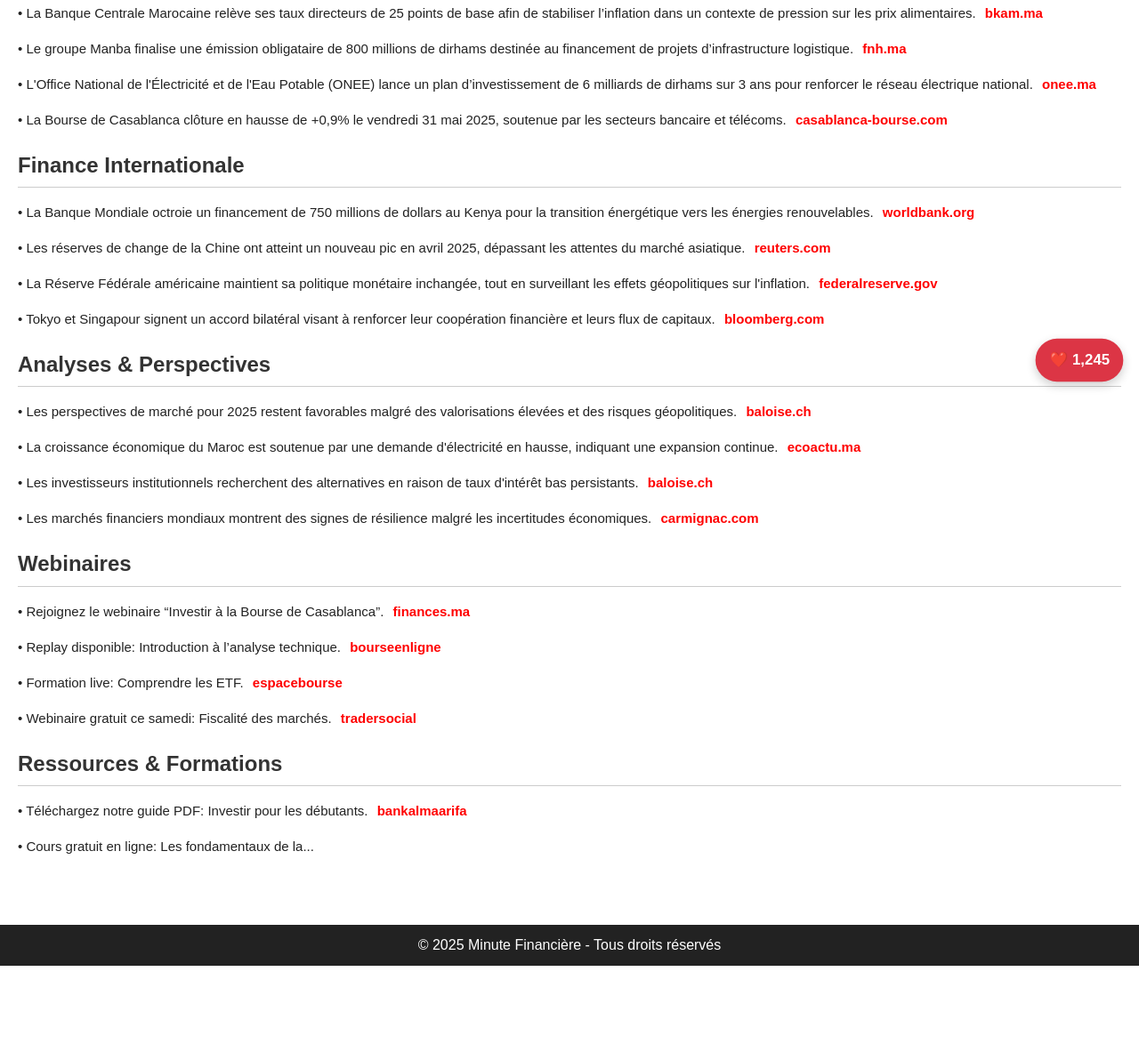
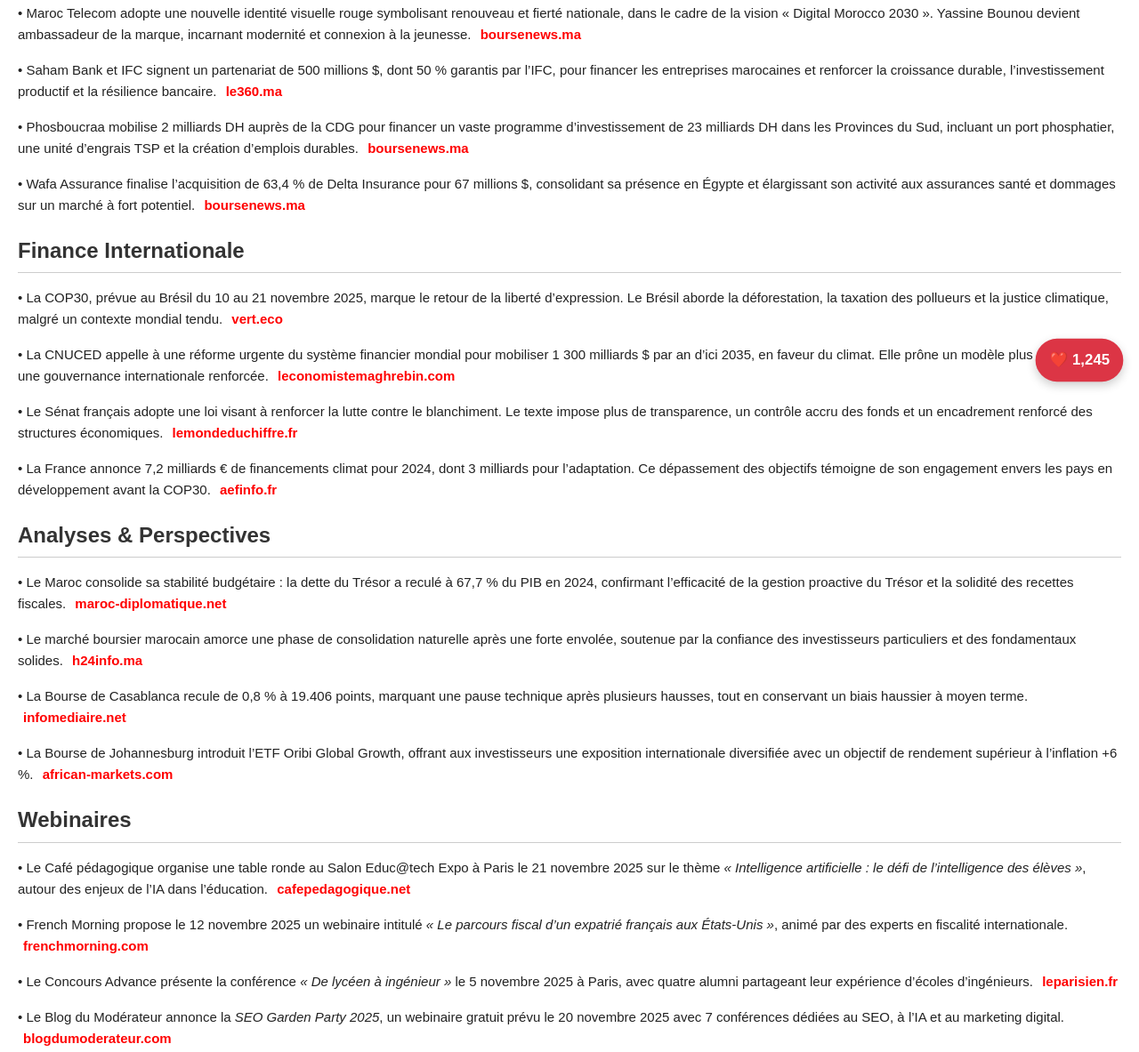
Before and after one commit to fer7957/MINUTEFINANCIERE, a plain HTML site: page index.html in a window 1280 px wide. Shown: the part 352-1535 px from the top of the page at 89% size. Before the commit the page ends 1438 px from the top, so only its background shows below. Drawn offline with Linux system fonts and the light colour scheme.

Commit message:
Update index.html

```diff
--- a/index.html
+++ b/index.html
@@ -44,20 +44,20 @@
   <h2>Actualité Financière</h2>
   <ul>
     <li>
-          • La Banque Centrale Marocaine relève ses taux directeurs de 25 points de base afin de stabiliser l’inflation dans un contexte de pression sur les prix alimentaires.
-          <a class="source-link" href="https://www.bkam.ma " target="_blank">bkam.ma</a>
+      • Maroc Telecom adopte une nouvelle identité visuelle rouge symbolisant renouveau et fierté nationale, dans le cadre de la vision « Digital Morocco 2030 ». Yassine Bounou devient ambassadeur de la marque, incarnant modernité et connexion à la jeunesse.
+      <a class="source-link" href="https://boursenews.ma/article/marches/maroc-telecom-nouvelle-identite" target="_blank">boursenews.ma</a>
     </li>
     <li>
-          • Le groupe Manba finalise une émission obligataire de 800 millions de dirhams destinée au financement de projets d’infrastructure logistique.
-          <a class="source-link" href="https://www.fnh.ma " target="_blank">fnh.ma</a>
+      • Saham Bank et IFC signent un partenariat de 500 millions $, dont 50 % garantis par l’IFC, pour financer les entreprises marocaines et renforcer la croissance durable, l’investissement productif et la résilience bancaire.
+      <a class="source-link" href="https://fr.le360.ma/economie/saham-bankifc-partenariat-de-500-millions-de-dollars-pour-financer-la-croissance-durable_JVIQ6NZ7DBCERGWUUTURDEBMPY/" target="_blank">le360.ma</a>
     </li>
     <li>
-          • L'Office National de l'Électricité et de l'Eau Potable (ONEE) lance un plan d’investissement de 6 milliards de dirhams sur 3 ans pour renforcer le réseau électrique national.
-          <a class="source-link" href="https://www.onee.ma " target="_blank">onee.ma</a>
+      • Phosboucraa mobilise 2 milliards DH auprès de la CDG pour financer un vaste programme d’investissement de 23 milliards DH dans les Provinces du Sud, incluant un port phosphatier, une unité d’engrais TSP et la création d’emplois durables.
+      <a class="source-link" href="https://boursenews.ma/article/marches/Phosboucraa-2mds-cdg-provinces-sud" target="_blank">boursenews.ma</a>
     </li>
     <li>
-          • La Bourse de Casablanca clôture en hausse de +0,9% le vendredi 31 mai 2025, soutenue par les secteurs bancaire et télécoms.
-          <a class="source-link" href="https://www.casablanca-bourse.com " target="_blank">casablanca-bourse.com</a>
+      • Wafa Assurance finalise l’acquisition de 63,4 % de Delta Insurance pour 67 millions $, consolidant sa présence en Égypte et élargissant son activité aux assurances santé et dommages sur un marché à fort potentiel.
+      <a class="source-link" href="https://www.african-markets.com/fr/bourse/bvc/maroc-wafa-assurance-finalise-lacquisition-de-63-4-de-legyptien-delta-insurance" target="_blank">boursenews.ma</a>
     </li>
   </ul>
 </section>
@@ -67,20 +67,20 @@
   <h2>Finance Internationale</h2>
   <ul>
     <li>
-          • La Banque Mondiale octroie un financement de 750 millions de dollars au Kenya pour la transition énergétique vers les énergies renouvelables.
-          <a class="source-link" href="https://www.worldbank.org " target="_blank">worldbank.org</a>
+      • La COP30, prévue au Brésil du 10 au 21 novembre 2025, marque le retour de la liberté d’expression. Le Brésil aborde la déforestation, la taxation des pollueurs et la justice climatique, malgré un contexte mondial tendu.
+      <a class="source-link" href="https://vert.eco/articles/cop30-a-quoi-sattendre-un-vrai-sommet-des-peuples-et-de-la-liberte-mais-des-negociations-qui-sannoncent-difficiles" target="_blank">vert.eco</a>
     </li>
     <li>
-          • Les réserves de change de la Chine ont atteint un nouveau pic en avril 2025, dépassant les attentes du marché asiatique.
-          <a class="source-link" href="https://www.reuters.com " target="_blank">reuters.com</a>
+      • La CNUCED appelle à une réforme urgente du système financier mondial pour mobiliser 1 300 milliards $ par an d’ici 2035, en faveur du climat. Elle prône un modèle plus équitable et une gouvernance internationale renforcée.
+      <a class="source-link" href="https://www.leconomistemaghrebin.com/2025/11/06/la-cnuced-sonne-lalarme-reformer-la-finance-mondiale-pour-sauver-le-climat/" target="_blank">leconomistemaghrebin.com</a>
     </li>
     <li>
-          • La Réserve Fédérale américaine maintient sa politique monétaire inchangée, tout en surveillant les effets géopolitiques sur l'inflation.
-          <a class="source-link" href="https://www.federalreserve.gov " target="_blank">federalreserve.gov</a>
+      • Le Sénat français adopte une loi visant à renforcer la lutte contre le blanchiment. Le texte impose plus de transparence, un contrôle accru des fonds et un encadrement renforcé des structures économiques.
+      <a class="source-link" href="https://www.lemondeduchiffre.fr/banque-finance-assurances/79394-structures-economiques-face-aux-risques-de-blanchiment-adoption-au-senat-2.html" target="_blank">lemondeduchiffre.fr</a>
     </li>
     <li>
-          • Tokyo et Singapour signent un accord bilatéral visant à renforcer leur coopération financière et leurs flux de capitaux.
-          <a class="source-link" href="https://www.bloomberg.com " target="_blank">bloomberg.com</a>
+      • La France annonce 7,2 milliards € de financements climat pour 2024, dont 3 milliards pour l’adaptation. Ce dépassement des objectifs témoigne de son engagement envers les pays en développement avant la COP30.
+      <a class="source-link" href="https://www.aefinfo.fr/depeche/740487-la-france-a-mobilise-72-md-de-financements-climat-en-2024-annonce-la-ministre-monique-barbut-a-la-veille-de-la-cop-30" target="_blank">aefinfo.fr</a>
     </li>
   </ul>
 </section>
@@ -90,43 +90,47 @@
   <h2>Analyses & Perspectives</h2>
   <ul>
     <li>
-          • Les perspectives de marché pour 2025 restent favorables malgré des valorisations élevées et des risques géopolitiques.
-          <a class="source-link" href="https://www.baloise.ch " target="_blank">baloise.ch</a>
+      • Le Maroc consolide sa stabilité budgétaire : la dette du Trésor a reculé à 67,7 % du PIB en 2024, confirmant l’efficacité de la gestion proactive du Trésor et la solidité des recettes fiscales.
+      <a class="source-link" href="https://maroc-diplomatique.net/finances-publiques-le-maroc-reussit-a-inverser-la-courbe-de-sa-dette/" target="_blank">maroc-diplomatique.net</a>
     </li>
     <li>
-          • La croissance économique du Maroc est soutenue par une demande d'électricité en hausse, indiquant une expansion continue.
-          <a class="source-link" href="https://www.ecoactu.ma " target="_blank">ecoactu.ma</a>
+      • Le marché boursier marocain amorce une phase de consolidation naturelle après une forte envolée, soutenue par la confiance des investisseurs particuliers et des fondamentaux solides.
+      <a class="source-link" href="https://h24info.ma/economie/amine-maamri-apsb-investisseur-particulier/" target="_blank">h24info.ma</a>
     </li>
     <li>
-          • Les investisseurs institutionnels recherchent des alternatives en raison de taux d'intérêt bas persistants.
-          <a class="source-link" href="https://www.baloise.ch " target="_blank">baloise.ch</a>
+      • La Bourse de Casablanca recule de 0,8 % à 19.406 points, marquant une pause technique après plusieurs hausses, tout en conservant un biais haussier à moyen terme.
+      <a class="source-link" href="https://www.infomediaire.net/bourse-de-casablanca-le-masi-recule-de-08-a-19-406-points/" target="_blank">infomediaire.net</a>
     </li>
     <li>
-          • Les marchés financiers mondiaux montrent des signes de résilience malgré les incertitudes économiques.
-          <a class="source-link" href="https://www.carmignac.com " target="_blank">carmignac.com</a>
+      • La Bourse de Johannesburg introduit l’ETF Oribi Global Growth, offrant aux investisseurs une exposition internationale diversifiée avec un objectif de rendement supérieur à l’inflation +6 %.
+      <a class="source-link" href="https://www.african-markets.com/fr/bourse/jse/la-bourse-de-johannesburg-introduit-letf-oribi-global-growth-sur-son-main-board" target="_blank">african-markets.com</a>
     </li>
   </ul>
 </section>
 
-    <!-- Webinaires -->
+    <!-- Webinaires & Événements -->
 <section id="webinaires">
   <h2>Webinaires</h2>
   <ul>
     <li>
-          • Rejoignez le webinaire “Investir à la Bourse de Casablanca”.
-          <a class="source-link" href="https://www.finances.ma " target="_blank">finances.ma</a>
+      • Le Café pédagogique organise une table ronde au Salon Educ@tech Expo à Paris le 21 novembre 2025 sur le thème
+      <em>« Intelligence artificielle : le défi de l’intelligence des élèves »</em>, autour des enjeux de l’IA dans l’éducation.
+      <a class="source-link" href="https://www.cafepedagogique.net/2025/11/06/conference-du-cafe-pedagogique-au-salon-de-leducation-2/" target="_blank">cafepedagogique.net</a>
     </li>
     <li>
-          • Replay disponible: Introduction à l’analyse technique.
-          <a class="source-link" href="https://www.bourseenligne.fr " target="_blank">bourseenligne</a>
+      • French Morning propose le 12 novembre 2025 un webinaire intitulé
+      <em>« Le parcours fiscal d’un expatrié français aux États-Unis »</em>, animé par des experts en fiscalité internationale.
+      <a class="source-link" href="https://www.frenchmorning.com/eventspage/webinaire-le-parcours-fiscal-dun-expatrie-francais-aux-etats-unis/" target="_blank">frenchmorning.com</a>
     </li>
     <li>
-          • Formation live: Comprendre les ETF.
-          <a class="source-link" href="https://www.espacebourse.com " target="_blank">espacebourse</a>
+      • Le Concours Advance présente la conférence
+      <em>« De lycéen à ingénieur »</em> le 5 novembre 2025 à Paris, avec quatre alumni partageant leur expérience d’écoles d’ingénieurs.
+      <a class="source-link" href="https://www.leparisien.fr/etudiant/sortir/paris/eve-de-lyceen-a-ingenieur-apres-une-ecole-dingenieurs-du-concours-advance/" target="_blank">leparisien.fr</a>
     </li>
     <li>
-          • Webinaire gratuit ce samedi: Fiscalité des marchés.
-          <a class="source-link" href="https://www.tradersocial.net " target="_blank">tradersocial</a>
+      • Le Blog du Modérateur annonce la
+      <em>SEO Garden Party 2025</em>, un webinaire gratuit prévu le 20 novembre 2025 avec 7 conférences dédiées au SEO, à l’IA et au marketing digital.
+      <a class="source-link" href="https://www.blogdumoderateur.com/agenda/seo-garden-party-conferences-bonnes-pratiques/" target="_blank">blogdumoderateur.com</a>
     </li>
   </ul>
 </section>
@@ -136,14 +140,28 @@
   <h2>Ressources & Formations</h2>
   <ul>
     <li>
-          • Téléchargez notre guide PDF: Investir pour les débutants.
-          <a class="source-link" href="https://www.bankalmaarifa.ma " target="_blank">bankalmaarifa</a>
+      • L’Ecole de la Bourse de Casablanca propose des formations présentielles, e-learning et certifiantes (CISI) pour renforcer la culture financière et la connaissance des marchés boursiers.
+      <a class="source-link" href="https://www.ecole-bourse.ma" target="_blank">ecole-bourse.ma</a>
     </li>
     <li>
-          • Cours gratuit en ligne: Les fondamentaux de la...
+      • CycleDoctoral.ma accompagne les jeunes chercheurs avec des formations, conseils et services en rédaction scientifique, analyse de données et préparation de soutenances.
+      <a class="source-link" href="https://cycledoctoral.ma/services/" target="_blank">cycledoctoral.ma</a>
+    </li>
+    <li>
+      • Bpifrance Université lance le Cursus Économie Circulaire, une formation gratuite pour dirigeants souhaitant transformer leur modèle vers une économie durable et innovante.
+      <a class="source-link" href="https://www.bpifrance-universite.fr/formation/cursus-economie-circulaire/" target="_blank">bpifrance-universite.fr</a>
+    </li>
+    <li>
+      • Elsevier Researcher Academy propose un module sur le coût de publication en open access, expliquant les frais (APC) et les options de financement pour les chercheurs.
+      <a class="source-link" href="https://researcheracademy.elsevier.com/publication-process/open-science/cost-publishing-open-access" target="_blank">researcheracademy.elsevier.com</a>
+    </li>
+    <li>
+      • Découvrez le roman de science-fiction <em>Origine Perdue</em> de <strong>FLYN MOHANN</strong> : une aventure captivante entre exploration spatiale et quête philosophique, disponible en version Kindle et brochée sur Amazon.
+      <a class="source-link" href="https://www.amazon.fr/ORIGINE-PERDUE-FLYN-MOHANN-ebook/dp/B0FKC4NYPT" target="_blank">amazon.fr</a>
     </li>
   </ul>
 </section>
+
 
   </main>
 
```
Lines whose indentation alone changed are shown as unchanged.
